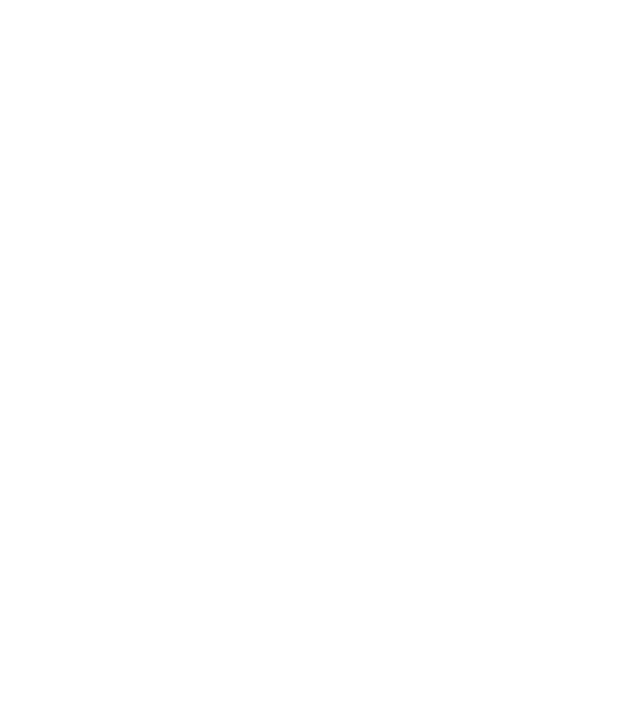
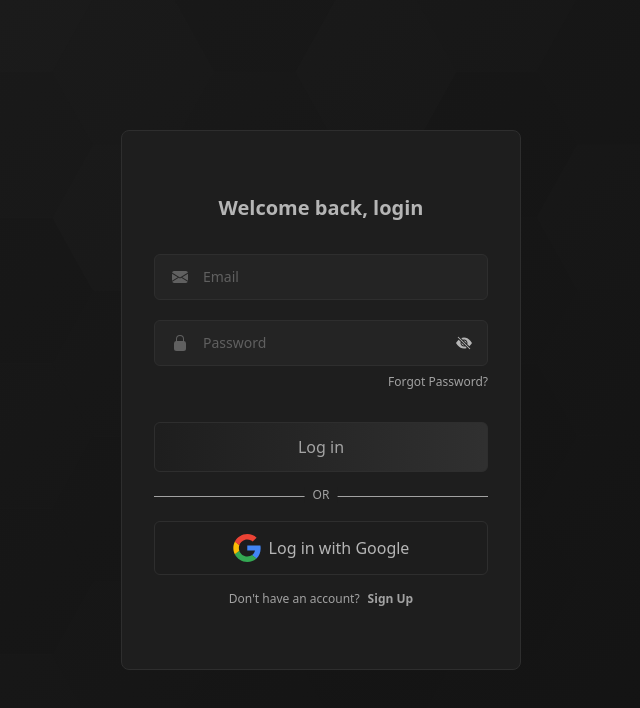
Before and after one commit to campuscoderscrew/DataCrawl, a React (Vite) app: page /Login in a window 1280 px wide. Before the commit this address had no page. Shown: the top 708 px of the page, without its empty margins (567-1207 px from the left). Built offline with nearby package versions, Linux system fonts and the light colour scheme.

Commit message:
animations added to landing + regsitration, links working

```diff
--- a/package.json
+++ b/package.json
@@ -14,7 +14,7 @@
     "framer-motion": "^12.19.1",
     "gsap": "^3.13.0",
     "lucide-react": "^0.522.0",
-    "motion": "^12.19.1",
+    "motion": "^12.23.3",
     "react": "^19.1.0",
     "react-dom": "^19.1.0",
     "react-icons": "^5.5.0",
--- a/src/App.css
+++ b/src/App.css
@@ -48,6 +48,10 @@
     }
 }
 
+#bg-gradient {
+    /* background: radial-gradient(at 75% 60%, #1f1f1f, #111111); */
+}
+
 /* @media (min-width: 1400px) {
     #spider-graphic {
         right: 4%;
--- a/src/App.jsx
+++ b/src/App.jsx
@@ -5,6 +5,7 @@
 import Results from "./Pages/Results";
 import Landing from "./Pages/Landing";
 import Navbar from "./Components/Navbar";
+import Register from "./Pages/Register";
 
 function App() {
   const [data, setData] = React.useState([]);
@@ -20,6 +21,8 @@
       {/* <Navbar /> */}
       <Routes>
         <Route path="/" exact element={<Landing />} />
+        <Route path="/Login" exact element={<Register newUse={false} />} />
+        <Route path="/SignUp" exact element={<Register newUse={true} />} />
         <Route path="/search" exact element={<Search onSearchSubmit={handleData} />} />
         <Route path="/results" exact element={<Results searchCriteria={data} />} />
       </Routes>
--- a/src/Components/SignUp.jsx
+++ b/src/Components/SignUp.jsx
@@ -74,7 +74,7 @@
               />
             </div>
 
-            <div className="relative flex items-center mb-8">
+            <div className="relative flex items-center mb-2">
               <span className="absolute left-4.5">
                 <svg
                   xmlns="http://www.w3.org/2000/svg"
--- a/src/Pages/Landing.jsx
+++ b/src/Pages/Landing.jsx
@@ -6,44 +6,55 @@
 
  */
 
+import { motion } from "framer-motion"
+import { useNavigate } from 'react-router-dom';
+
 import SparkOverlay from "../Components/SparkOverlay";
 
 
 export default function Landing() {
+    const navigate = useNavigate();
+
     return (
         <div className="bg-[#111111] h-screen w-screen overflow-x-clip">
 
 
             {/* Hero */}
-            <main className="w-full aspect-[1.5] max-h-full  bg-gradient-radial at-[60%_50%] from-[#111111] to-[#ffffff]  overflow-x-hidden relative box-border px-25 xl:px-35 flex flex-col justify-center">
+            <motion.div
+                initial={{ opacity: 0 }}
+                animate={{ opacity: 1 }}
+                transition={{ duration: 1.2 }}
+                className="absolute w-full h-full"
+            >
+                <main className="w-full aspect-[1.5] max-h-full overflow-x-hidden relative box-border px-25 xl:px-35 flex flex-col justify-center" id="bg-gradient">
 
 
                     {/* Spider Graphic */}
-                <div className="transform scale-75 absolute -right-[10%] top-5 flex justify-center items-center">
+                    <div className="transform scale-75 absolute -right-[10%] top-3 flex justify-center items-center">
                         <img src="/landing/Spider.svg" className="absolute mr-5 mt-5" />
                         <SparkOverlay />
                     </div>
 
                     {/* Navigation bar */}
-                <nav className="flex justify-between py-10 *:text-[#E3E3E3] text-sm absolute w-full left-0 box-border px-25 xl:px-35 top-0">
+                    <nav className="flex justify-between py-10 *:text-[#E3E3E3] text-md absolute w-full left-0 box-border px-25 xl:px-35 top-0">
                         <span className="flex items-center gap-4">
                             <img src="/landing/Logo.svg" className="w-8" />
-                        <p>DataCrawl</p>
+                            <p className="font-[500]">DataCrawl</p>
                         </span>
-                    <div className="flex gap-6 items-center *:transition-all *:duration-200 *:hover:cursor-pointer *:hover:text-[#b5b5b5]">
+                        <div className="flex gap-6 items-center *:transition-all *:duration-200 *:hover:cursor-pointer *:hover:text-[#b5b5b5] *:font-[500]">
                             <p>Features</p>
                             <p>Pricing</p>
                             <p>Investors</p>
                             <p>Contact</p>
                         </div>
                         <div className="gap-6 flex items-center *:text-xs">
-                        <button className="border-1 px-6 py-2.5 rounded-3xl hover:cursor-pointer transition-all bg-[#111111] duration-400 hover:invert-100 ">
-                            <span className="flex items-center gap-4">
+                            <button className="border-1 px-6 py-2.5 rounded-3xl hover:cursor-pointer transition-all bg-[#111111] duration-400 hover:invert-100" onClick={() => navigate('/Login')}>
+                                <span className="flex items-center gap-4 font-[500]">
                                     <img src="landing/User.svg" className="w-4" />
                                     <p>Login</p>
                                 </span>
                             </button>
-                        <button className="hover:cursor-pointer">
+                            <button className="hover:cursor-pointer transition-all hover:text-[#b5b5b5] font-[500]" onClick={() => navigate('/SignUp')}>
                                 Sign Up
                             </button>
                         </div>
@@ -55,9 +66,10 @@
                         <p className="text-[#BFBFBF] text-md mb-8 font-[Heebo]">
                             Lorem ipsum sit amet dolor, lorem ipsum sit amet dolor, lorem ipsum sit amet dolor lorem ipsum.
                         </p>
-                    <button className="border-1 border-[#2E2E2E] px-8 py-3 text-[#C6C6C6] bg-[#161515] rounded-lg  *:font-bold font-[Heebo] hover:cursor-pointer transition-all hover:bg-[#201e1e] duration-200"><span>Get Started</span></button>
+                        <button className="border-1 border-[#2E2E2E] px-8 py-3 text-[#C6C6C6] bg-[#161515] rounded-lg  *:font-bold font-[Heebo] hover:cursor-pointer transition-all hover:bg-[#201e1e] duration-200" onClick={() => navigate('/SignUp')}><span>Get Started</span></button>
                     </div>
                 </main>
+            </motion.div>
 
             {/* Use Header Components for of the following sections */}
 
--- a/src/Pages/Register.jsx
+++ b/src/Pages/Register.jsx
@@ -4,35 +4,47 @@
 
 import { motion } from 'motion/react';
 
-export default function Register() {
+export default function Register(props) {
 
-    let [newUser, setNewUser] = React.useState(false);
+    let [newUser, setNewUser] = React.useState(props.newUse);
+
+    const [hasMounted, setHasMounted] = React.useState(false);
+
+
+    React.useEffect(() => {
+        setNewUser(props.newUse);
+    }, [props.newUse]);
+
+    React.useEffect(() => {
+        // Triggered after first render
+        setHasMounted(true);
+    }, []);
+
+    const rotation = newUser ? 180 : 0;
 
     return (
-        <>
+        <div className="absolute overflow-hidden">
             <div className="bg w-screen h-screen bg-[#252525] box-border overflow-hidden">
                 <div className="absolute w-full h-full top-0 left-0 bg-[linear-gradient(135deg,_#1e1e1e00,_#131313)] z-1"></div>
                 <img src="/landing-background.svg" className="absolute top-0 left-0 object-cover bg-[#252525] w-full h-full" />
             </div>
-            {/* {newUser ?
-                <motion.div className="signup-component">
-                    <SignUp setNewUser={setNewUser} />
-                </motion.div>
-                :
+
+            <motion.div
+                initial={{ x: '5vw', opacity: 0 }}
+                animate={{ x: 0, opacity: 1 }}
+                transition={{
+                    delay: 0,        // 1 second delay
+                    duration: 0.75,   // animation duration
+                    ease: 'easeOut'  // smooth easing
+                }}
+
+
+                className="perspective-[1000] h-135 w-100 z-2 absolute top-[50%] transform -translate-y-[50%] right-[50%] translate-x-[50%] md:translate-x-[0] md:right-[10%] lg:right-[15%]">
                 <motion.div
-                    initial={{ opacity: 0 }}
-                    animate={{ opacity: 1 }}
-                    transition={{ duration: 0.5 }}
-                    viewport={{ once: true }}
-                    className="login-component">
-                    <Login setNewUser={setNewUser} />
-                </motion.div>
-            } */}
-
-            <div className="perspective-[1000] h-135 w-100 z-2 absolute top-[50%] transform -translate-y-[50%] right-[50%] translate-x-[50%] md:translate-x-[0] md:right-[10%] lg:right-[15%]">
-                <motion.div
-                    className="w-full h-full preserve-3d relative transition-transform duration-700"
-                    animate={{ rotateY: newUser ? 180 : 0 }}
+                    className="w-full h-full preserve-3d relative"
+                    initial={{ rotateY: rotation }}
+                    animate={hasMounted ? { rotateY: rotation } : false}
+                    transition={{ duration: 0.7 }}
                     style={{
                         transformStyle: "preserve-3d",
                     }}
@@ -46,7 +58,7 @@
                         <SignUp setNewUser={setNewUser} />
                     </div>
                 </motion.div>
-            </div>
-        </>
+            </motion.div >
+        </div>
     )
 }
```
Also changed, not shown: 1 other file (tests, documents, lock files or other folders). Lines whose indentation alone changed are shown as unchanged.
